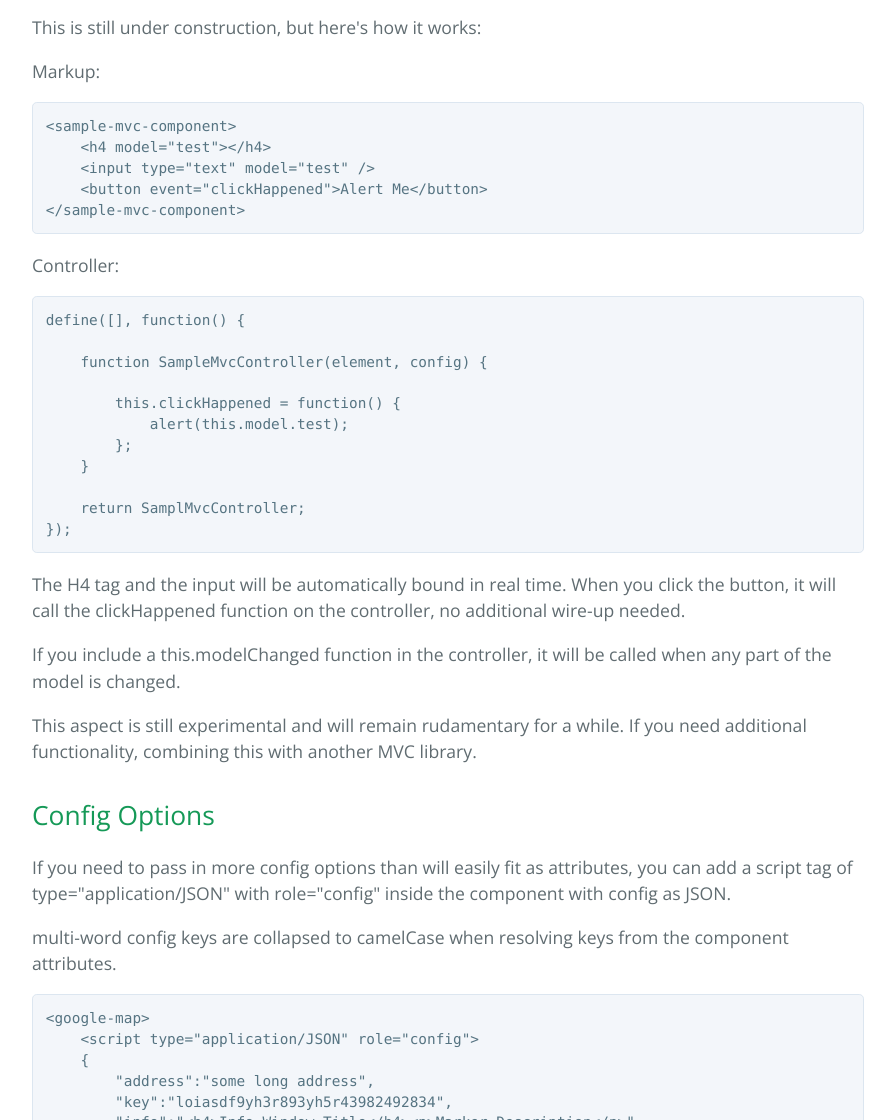
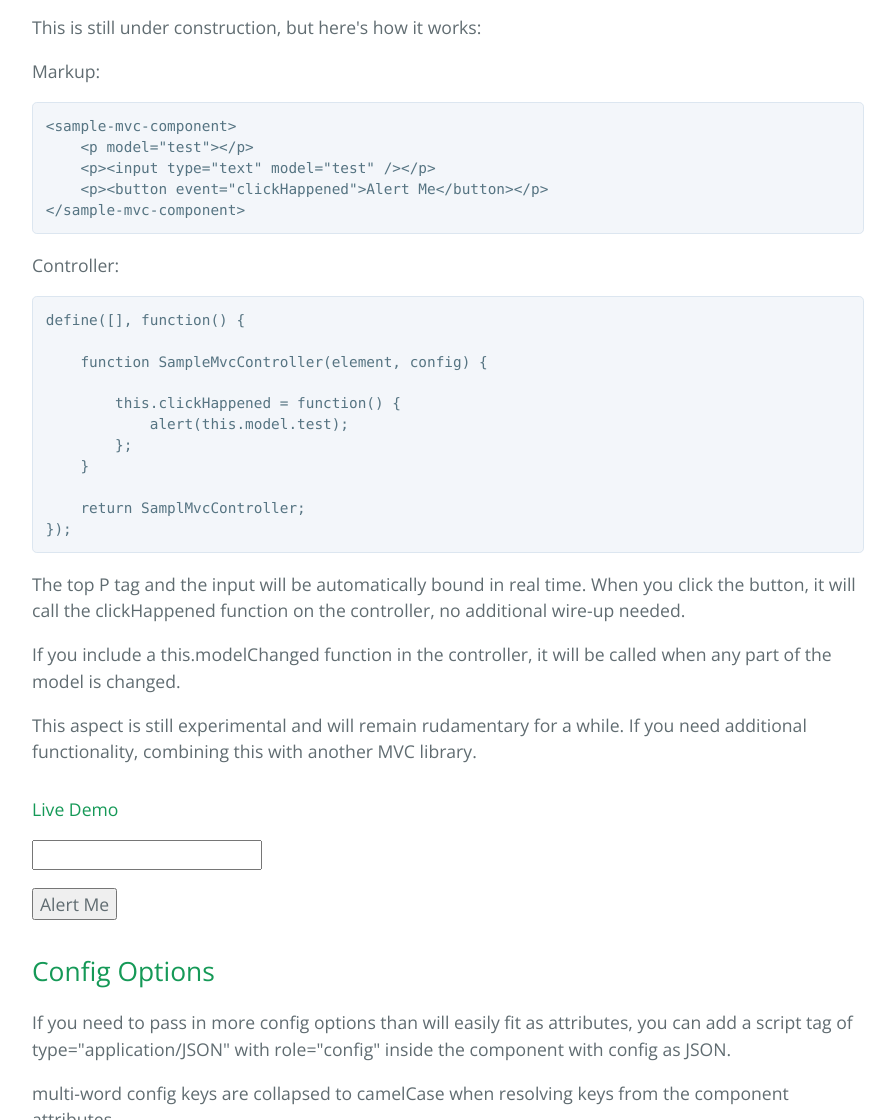
Before and after one commit to edamtoft/tagger, a website: page index.html in a window 1280 px wide. Shown: the part 3256-4376 px from the top of the page, without its empty margins (192-1087 px from the left). Drawn offline with nearby package versions, Linux system fonts and the light colour scheme.

Commit message:
Add MVC Demo to pages.

```diff
--- a/index.html
+++ b/index.html
@@ -136,9 +136,9 @@ detect javascript errors.</p>
 <p>Markup:</p>
 
 <pre><code>&lt;sample-mvc-component&gt;
-    &lt;h4 model="test"&gt;&lt;/h4&gt;
-    &lt;input type="text" model="test" /&gt;
-    &lt;button event="clickHappened"&gt;Alert Me&lt;/button&gt;
+    &lt;p model=&quot;test&quot;&gt;&lt;/p&gt;
+    &lt;p&gt;&lt;input type=&quot;text&quot; model=&quot;test&quot; /&gt;&lt;/p&gt;
+    &lt;p&gt;&lt;button event=&quot;clickHappened&quot;&gt;Alert Me&lt;/button&gt;&lt;/p&gt;
 &lt;/sample-mvc-component&gt;
 </code></pre>
 
@@ -157,7 +157,7 @@ detect javascript errors.</p>
 });
 </code></pre>
 
-<p>The H4 tag and the input will be automatically bound in real time. When you click the button,
+<p>The top P tag and the input will be automatically bound in real time. When you click the button,
 it will call the clickHappened function on the controller, no additional wire-up needed.</p>
 
 <p>If you include a this.modelChanged function in the controller, it will be called when any part of the
@@ -165,6 +165,14 @@ model is changed.</p>
 
 <p>This aspect is still experimental and will remain rudamentary for a while. If you need additional
 functionality, combining this with another MVC library. </p>
+
+<h4>Live Demo</h4>
+
+<sample-mvc-component>
+    <p model="test"></p>
+    <p><input type="text" model="test" /></p>
+    <p><button event="clickHappened">Alert Me</button></p>
+</sample-mvc-component>
 
 <h2>
 <a id="config-options" class="anchor" href="#config-options" aria-hidden="true"><span class="octicon octicon-link"></span></a>Config Options</h2>
```
